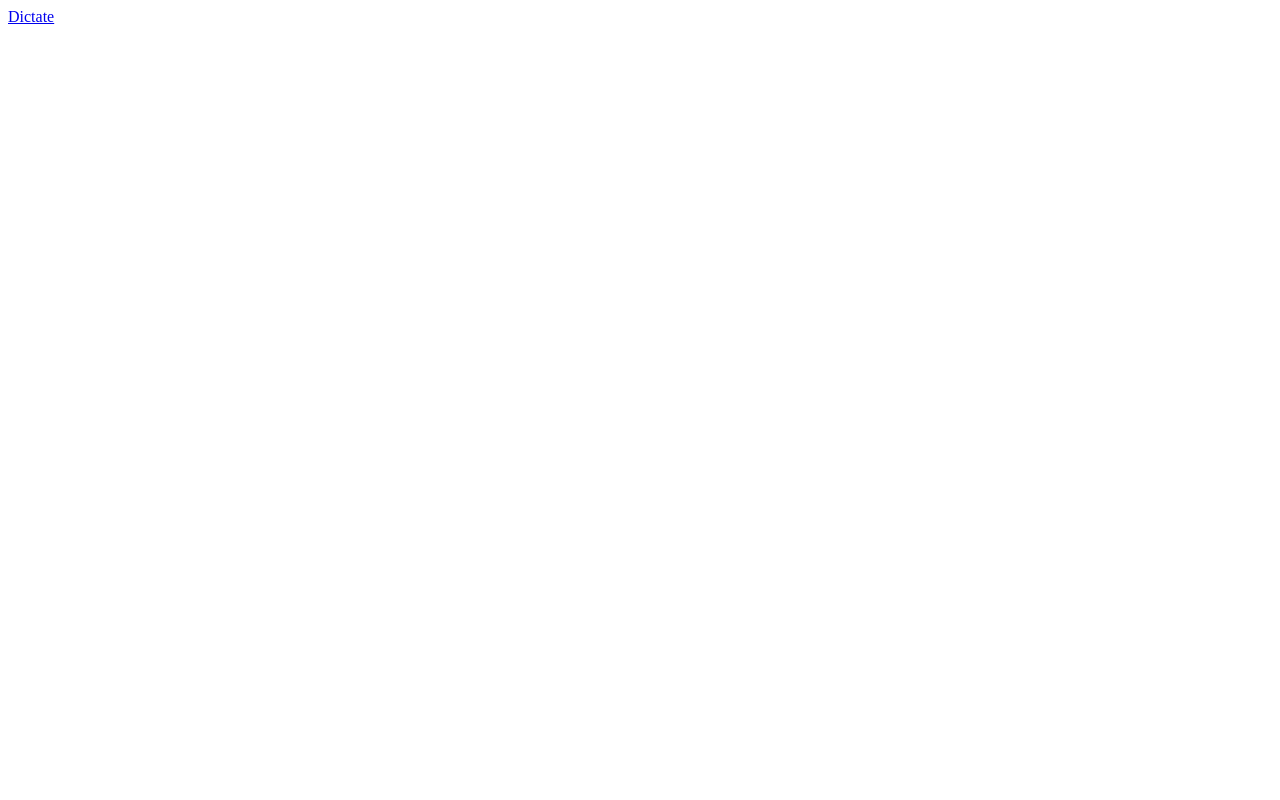
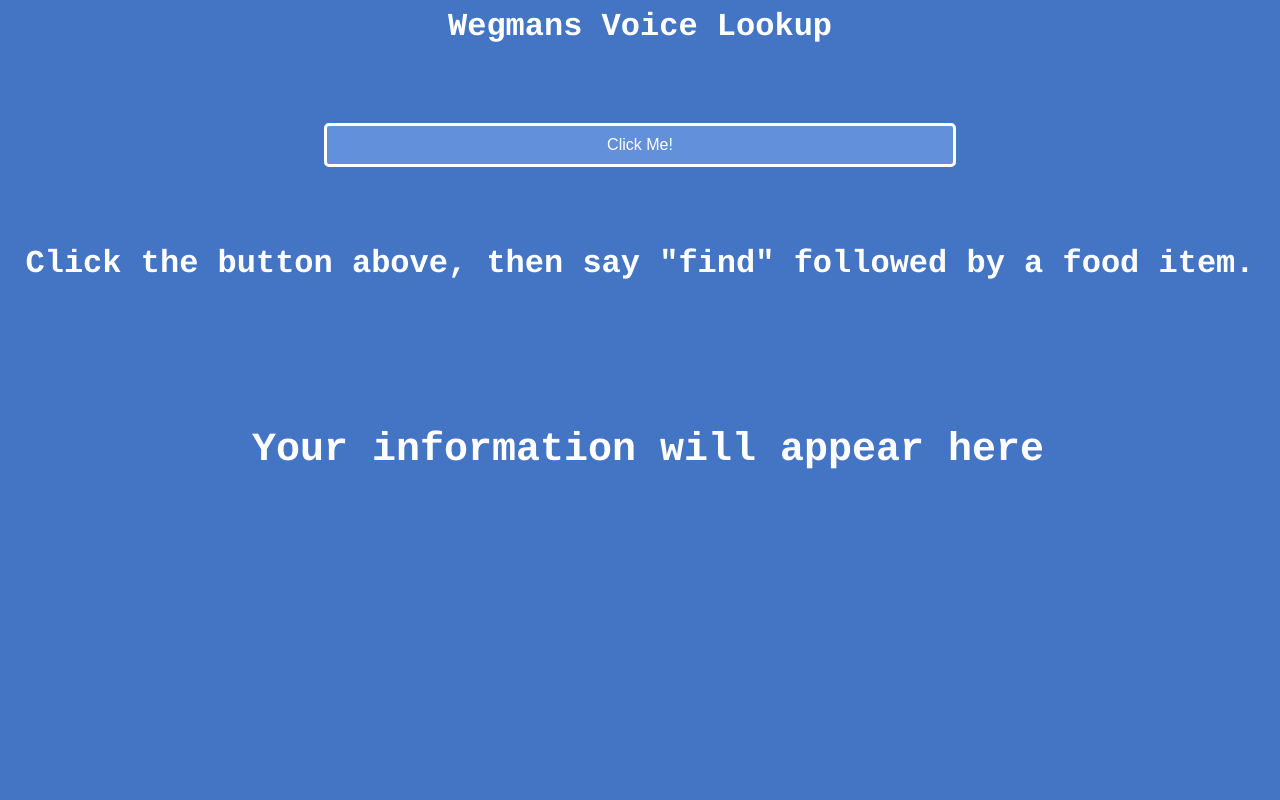
Before and after one commit to johndunaske/Movie-Chat-Bot, a website: page webapp.html in a window 1280 px wide. Drawn offline with nearby package versions, Linux system fonts and the light colour scheme.

Commit message:
spencer u literally suck

```diff
--- /dev/null
+++ b/design.css
@@ -0,0 +1,79 @@
+.wrapper {
+    margin: auto;
+    display: block;
+}
+
+
+.container {
+    position: relative;
+    width: 100%;
+    height: 20%;
+}
+
+    /* Make the image responsive */
+    .container img {
+        width: 50%;
+        height: auto;
+    }
+
+    /* Style the button and place it in the middle of the container/image */
+    .container .btn {
+        position: absolute;
+        top: 50%;
+        left: 50%;
+        transform: translate(-50%, -50%);
+        -ms-transform: translate(-50%, -50%);
+        background-color: #6290db;
+        color: white;
+        font-size: 16px;
+        padding: 12px 24px;
+        border: none;
+        cursor: pointer;
+        border-radius: 5px;
+        vertical-align: middle;
+        margin: auto;
+        width: 50%;
+        border: 3px solid white;
+        padding: 10px;
+    }
+
+        .container .btn:hover {
+            background-color: black;
+        }
+
+.body {
+    background-color: #4475c4;
+}
+
+.oof3 {
+    position: absolute;
+    height: 25%;
+    color: white;
+    top: 75%;
+    margin: auto;
+    width: 100%;
+    vertical-align: middle;
+    text-align: center;
+    font-size: 16px;
+    font-family: 'Courier New';
+}
+
+.oof {
+    position: absolute;
+    height: 25%;
+    color: white;
+    top: 50%;
+    margin: auto;
+    width: 100%;
+    vertical-align: middle;
+    text-align: center;
+    font-size: 20px;
+    font-family: 'Courier New';
+}
+
+.center {
+    margin: auto;
+    width: 50%;
+    border: 3px solid green;
+    padding: 10px;
+}
--- a/webapp.html
+++ b/webapp.html
@@ -1,10 +1,22 @@
-<div>
-    <a href="#" id="start_button" onclick="startDictation(event)">Dictate</a>
-</div>
-<div id="results">
-    <span id="final_span" class="final"></span>
-    <span id="interim_span" class="interim"></span>
-</div>
+<html>
+<head>
+    <link rel="stylesheet" href="design.css">
+    <title>UB Hacking</title>
+</head>
+<body bgcolor="#58595b" class="body">
+    <h1 style="color:white; font-family:courier; text-align:center;"> Wegmans Voice Lookup</h1>
+
+    <div class="container">
+        <button class="btn" onclick="startDictation(event)">Click Me!</button>
+    </div>
+
+    <div class="oof" id="finalText"><h1 style="color:white; font-family:courier; text-align:center;"> Your information will appear here</h1></div>
+    <div class="oof2" id='inst'><h1 style="color:white; font-family:courier; text-align:center;">Click the button above, then say "find" followed by a food item.</h1></div>
+
+    <div class="oof3" id='voice'><h1 style="color:white; font-family:courier; text-align:center;"></h1></div>
+</body>
+</html>
+
 <script src="https://unpkg.com/axios/dist/axios.min.js"></script>
 <script type="text/javascript">
     var final_transcript = '';
@@ -32,6 +44,8 @@
 
         var findSpoken = false;
         var x = ""
+
+        let nutt = "";
         recognition.onresult = function (event) {
             var interim_transcript = '';
             for (var i = event.resultIndex; i < event.results.length; ++i) {
@@ -50,7 +64,7 @@
 
                         const weggiesURL = 'https://api.wegmans.io/products/search?query=' + searchTerm + '&api-version=2018-10-18&subscription-key=a12ce7d680664c7d97017f45412bbc47';
 
-                        let nutt;
+
 
                         axios.get(weggiesURL)
 
@@ -63,9 +77,9 @@
 
                                         for (var i in list) {
                                             returnStr = returnStr + JSON.stringify(reply['data']['nutrients'][i]['type']) + ": " + JSON.stringify(reply['data']['nutrients'][i]['quantity']) + '\n';
+
+                                            finalText.innerHTML = returnStr;
                                         }
-
-                                        console.log(returnStr);
                                     })
 
                                     .catch(function (error) {
@@ -91,9 +105,8 @@
                 }
             }
             final_transcript = capitalize(final_transcript);
-            final_span.innerHTML = linebreak(final_transcript);
-            interim_span.innerHTML = linebreak(interim_transcript);
-
+            finalText.innerHTML = linebreak(final_transcript)
+            voice.innerHTML = linebreak(interim_transcript);
         };
     }
 
@@ -115,7 +128,5 @@
         final_transcript = '';
         recognition.lang = 'en-US';
         recognition.start();
-        final_span.innerHTML = '';
-        interim_span.innerHTML = '';
     }
 </script>
```
